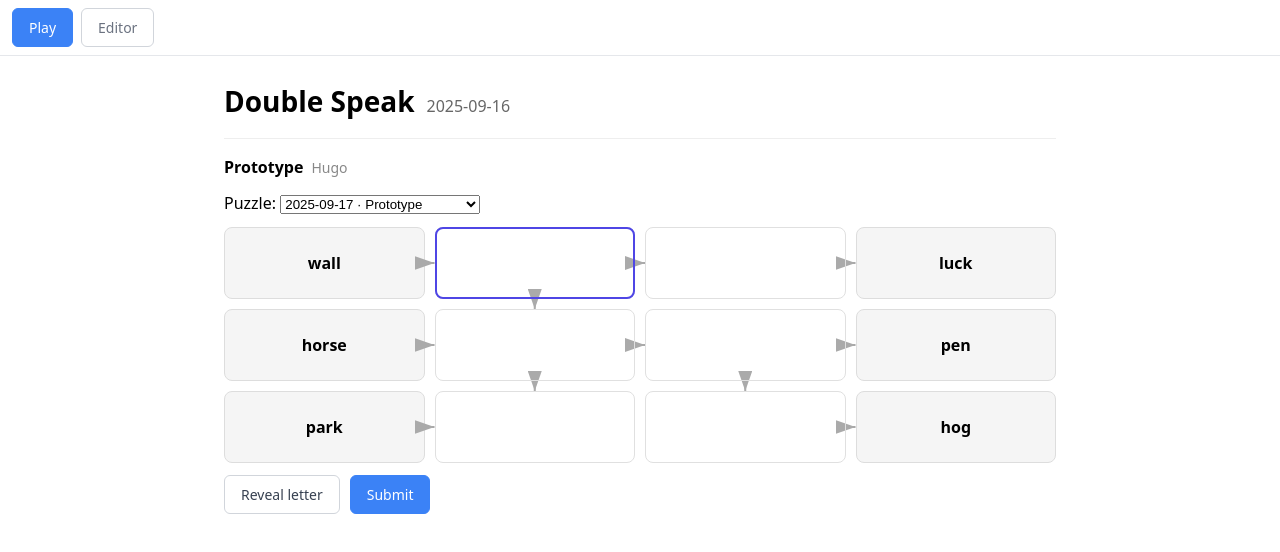
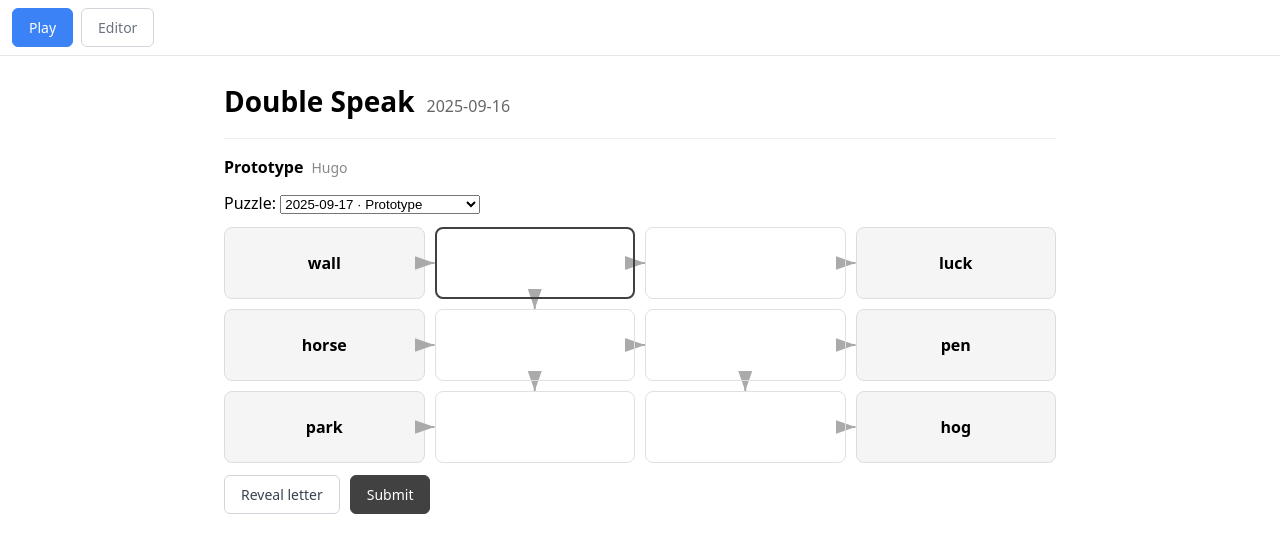
Before and after one commit to hugolynch/double-speak, a Svelte app: page / in a window 1280 px wide. Shown: the top 552 px of the page. Built offline with nearby package versions, Linux system fonts and the light colour scheme.

Commit message:
Minor style changes

```diff
--- a/src/components/MainView.svelte
+++ b/src/components/MainView.svelte
@@ -444,7 +444,7 @@
     --cell-bg: rgba(0,0,0,0.04);
   }
   .cell.focused {
-    outline: 2px solid #4f46e5;
+    outline: 2px solid #414141;
     outline-offset: -2px;
   }
   .fixed-text {
@@ -518,13 +518,13 @@
     transform: translateY(1px);
   }
   .submit-btn {
-    background: #3b82f6 !important;
-    border-color: #3b82f6 !important;
+    background: #414141 !important;
+    border-color: #414141 !important;
     color: #ffffff !important;
   }
   .submit-btn:hover {
-    background: #2563eb !important;
-    border-color: #2563eb !important;
+    background: #2A2A2A !important;
+    border-color: #2A2A2A !important;
   }
   .status { color: #666; }
   @media (prefers-color-scheme: dark) {
```
